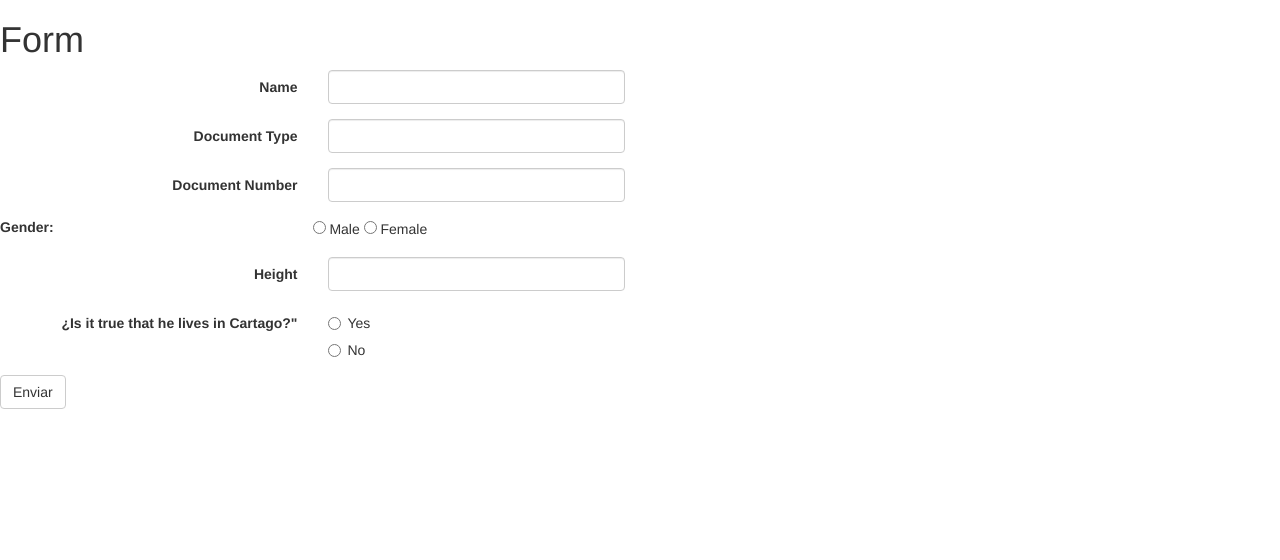
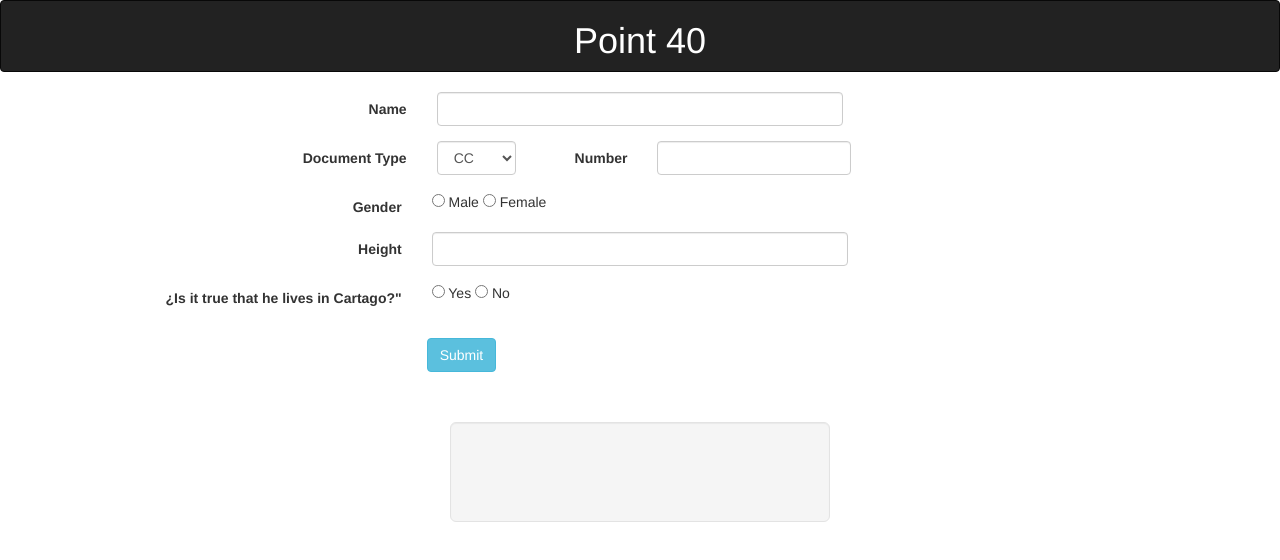
Before and after one commit to DanielaGonzalezR/Taller-Java-Script, a website: page public_html/40/indexp40.html in a window 1280 px wide. Shown: the top 560 px of the page. Drawn offline with nearby package versions, Linux system fonts and the light colour scheme.

Commit message:
Finalice el punto 40.

```diff
--- /dev/null
+++ b/public_html/40/css/40.css
@@ -0,0 +1,4 @@
+#answer{
+  margin:  50px 450px;
+  height: 100px;
+}
--- a/public_html/40/indexp40.html
+++ b/public_html/40/indexp40.html
@@ -6,79 +6,82 @@
     <meta charset="UTF-8">
     <meta name="viewport" content="width=device-width, initial-scale=1.0">
     <link href="../node_modules/bootstrap/dist/css/bootstrap.min.css" rel="stylesheet" type="text/css"/>
+    <link href="css/40.css" rel="stylesheet" type="text/css"/>
   </head>
   <body>
-    <h1>Form</h1>
-    <form id="registrationForm" method="post" class="form-horizontal mitad" action="#">
+    <nav class="navbar navbar-inverse text-center"> <h1 style="color:white;">Point 40</h1></nav>
+    <form id="registrationForm" class="form-horizontal mitad" >
       <div class="form-group">
-        <label class="col-lg-3 control-label">Name</label>
-        <div class="col-lg-3">
+        <label class="col-lg-4 control-label">Name</label>
+        <div class="col-lg-4">
           <input type="text" id="name" class="form-control" name="name" />
         </div>
       </div>
 
       <div class="form-group">
-        <label class="col-lg-3 control-label">Document Type</label>
-        <div class="col-lg-3">
-          <input type="text" id="type" class="form-control" name="type" />
+        <label class="col-lg-4 control-label">Document Type</label>
+        <div class="col-lg-1">
+          <div type="text" name="type">
+            <select class="form-control" id="type" >
+              <option id="CC">CC</option>
+              <option id="TI">TI</option>
+              <option id="RC">RC</option>
+              <option id="CE">CE</option>
+            </select>
           </div>
         </div>
 
         <div class="form-group">
-        <label class="col-lg-3 control-label">Document Number</label>
-        <div class="col-lg-3">
+          <label class="col-lg-1 control-label">Number</label>
+          <div class="col-lg-2">
+            <input type="number" id="number" class="form-control" name="number" />
+          </div>
+
+        </div>
+
+        <!--        <div class="form-group">
+                  <label class="col-lg-4 control-label">Document Number</label>
+                  <div class="col-lg-4">
                     <input type="number" id="number" class="form-control" name="numberd" />
+                  </div>
+                </div>-->
+
+        <div class="form-group">
+          <label class="col-lg-4 control-label">Gender</label>
+          <div class="col-lg-4">
+            <input type="radio" name="gender" value="h"> Male
+            <input type="radio" name="gender" value="m"> Female
+          </div>
+        </div>
+
+
+        <div class="form-group">
+          <label class="col-lg-4 control-label">Height</label>
+          <div class="col-lg-4">
+            <input type="number" id="height" class="form-control" name="heigt" />
           </div>
         </div>
 
         <div class="form-group">
-        <label class="col-lg-3">Gender: </label>
-        <input type="radio" name="sexo" value="h"> Male
-        <input type="radio" name="sexo" value="m"> Female
-      </div>
-      <!--      <div class="form-group">
-              <label class="col-lg-3 control-label">Gender</label>
-              <div class="col-lg-9">
-                <div class="radio">
-                  <label>
-                    <input type="radio" id="male" name="gender" value="M" /> Male
-                  </label>
-                </div>
-                <div class="radio">
-
-                  <label>
-                    <input type="radio" id="female" name="gender" value="F" /> Female
-                  </label>
-                </div>
-              </div>
-            </div>-->
-
-      <div class="form-group">
-        <label class="col-lg-3 control-label">Height</label>
-        <div class="col-lg-3">
-          <input type="number" id="height" class="form-control" name="heigt" />
-        </div>
-      </div>
-    </div>
-    <div class="form-group">
-      <label class="col-lg-3 control-label">¿Is it true that he lives in Cartago?"</label>
-      <div class="col-lg-9">
-        <div class="radio">
-          <label>
-            <input type="radio" id="yes" name="live" value="y" /> Yes
-          </label>
-        </div>
-        <div class="radio">
-
-          <label>
-            <input type="radio" id="no" name="live" value="n" /> No
-          </label>
+          <label class="col-lg-4 control-label">¿Is it true that he lives in Cartago?"</label>
+          <div class="col-lg-4">
+            <input type="radio" name="live" value="Y"> Yes
+            <input type="radio" name="live" value="N"> No
           </div>
         </div>
       </div>
 
-    <button type="submit" class="btn btn-default">Enviar</button>
+    </div>
+    <button type="button" onclick="agen()" class="btn btn-info col-lg-offset-4 ">Submit</button>
+    <!--    <div class="form-group">
+          <textarea id="answer"></textarea>
+        </div-->
+
+    <div id="answer" class="well well-lg">
+    </div>
+  </div>
 </form>
+
 <script src="../node_modules/jquery/dist/jquery.min.js" type="text/javascript"></script>
 <script src="../node_modules/bootstrap/dist/js/bootstrap.min.js" type="text/javascript"></script>
 <script src="js/40.js" type="text/javascript"></script>
--- a/public_html/40/js/40.js
+++ b/public_html/40/js/40.js
@@ -1,15 +1,13 @@
 //Point 40
 
-var enun = {
-  name: "",
-  type: "",
-  num: "",
-  gender: "",
-  height: "",
-  live: ""
-};
-
 function agen() {
-  enun.name = $("#name").val();
-
+  var name = $("#name").val();
+  var typeD = $("#type").val();
+  var numberD = $("#number").val();
+  var genderP = $("#gender").val();
+  var height = $("#height").val();
+  var live = $("#live").val();
+  var answer = "Hello, my name is " + name + ", My number of " + typeD + " is " + numberD + ", Biological gender " + genderP + ", My height is " + height + " mtrs" + live + " Is it true that I live in Carthage";
+  $("#answer").text(answer);
 }
+;
```
Lines whose indentation alone changed are shown as unchanged.
